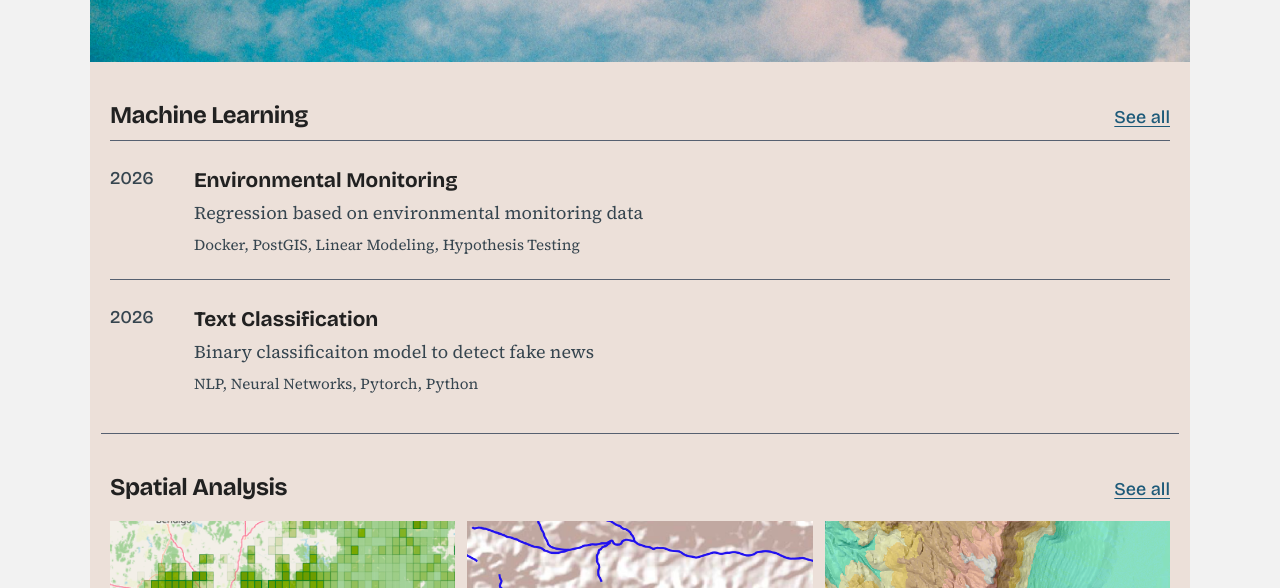
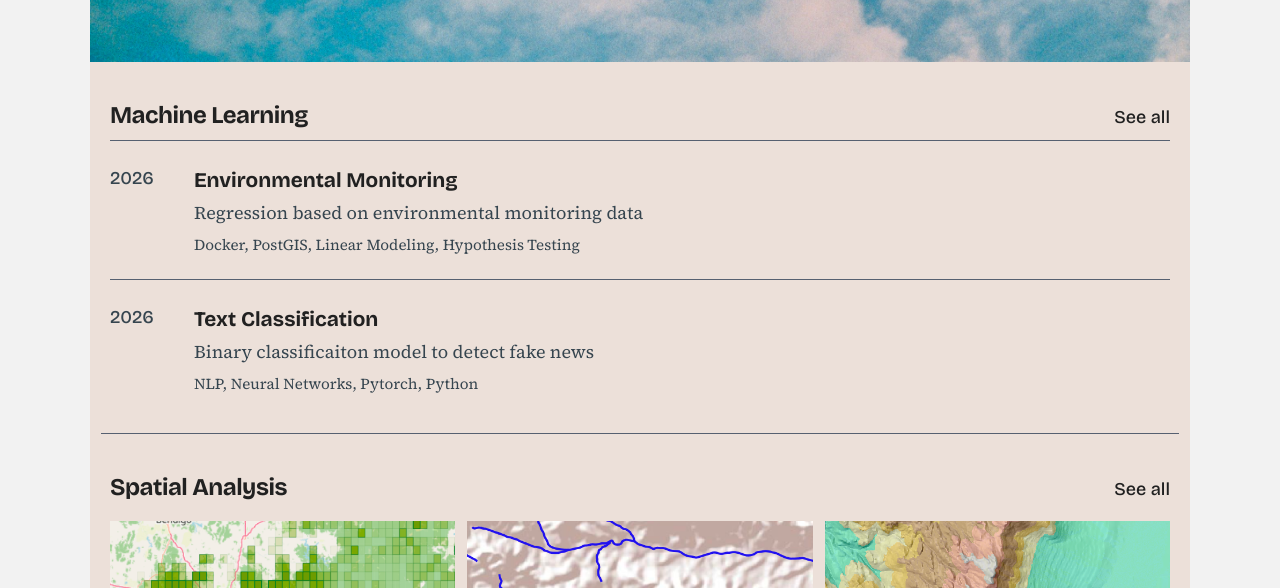
Before and after one commit to nick-jolly/nick-jolly.github.io, a Jekyll site: the page built from index.html, in a window 1280 px wide. Shown: the part 540-1128 px from the top of the page. Built offline with Jekyll 4.4.1, drawn with Linux system fonts in a browser that asks for light colours.

Commit message:
clean up underline

```diff
--- a/assets/css/main.css
+++ b/assets/css/main.css
@@ -28,7 +28,8 @@ body {
   font: 1.125rem/1.65 var(--body);
   -webkit-font-smoothing: antialiased;
 }
-a { color: var(--accent); text-underline-offset: 3px; }
+
+a { color: var(--accent); text-underline-offset: 3px; text-decoration: none; }
 a:focus-visible, button:focus-visible { outline: 3px solid var(--accent); outline-offset: 3px; }
 img { max-width: 100%; height: auto; display: block; }
 h1, h2, h3, .brand { font-family: var(--head); line-height: 1.1; letter-spacing: -0.02em; margin: 0; }
@@ -42,7 +43,7 @@ h2 { font-size: 1.5rem; font-weight: 700; }
 .brand { font-size: 1.2rem; font-weight: 700; color: var(--ink); text-decoration: none; }
 .site-header nav a, .site-footer a { font-family: var(--head); font-weight: 500; font-size: 1rem; color: var(--ink); text-decoration: none; margin-left: 1.25rem; padding-bottom: 2px; }
 .site-header nav a[aria-current="page"] { border-bottom: 2px solid var(--accent); }
-.site-header nav a:hover { border-bottom: 1px solid var(--accent); }
+.site-header nav a:hover { border-bottom: 1px solid var(--ink); }
 .hero {
   padding-block: clamp(3rem, 10vw, 7rem) 2rem;
   background-image: url('../hero_sky.png');
@@ -58,7 +59,15 @@ h2 { font-size: 1.5rem; font-weight: 700; }
 .hero h1 { max-width: 14ch; }
 .page-head { padding-block: 3rem 1.5rem; }
 .block { padding-block: 2.5rem; padding-block-end: 2rem; background-color: #ece0d9; }
-.block-head { display: flex; justify-content: space-between; align-items: baseline; margin-bottom: .5rem; font-family: var(--head); }
+.block-head {
+  display: flex;
+  justify-content: space-between;
+  align-items: baseline;
+  margin-bottom: .5rem;
+  font-family: var(--head);
+}
+.block-head a { color: var(--ink); }
+.block-head a:hover { color: var(--accent); }
 .divider {
   background-image: linear-gradient(to right, var(--rule), var(--rule));
   background-position: bottom center;
```
